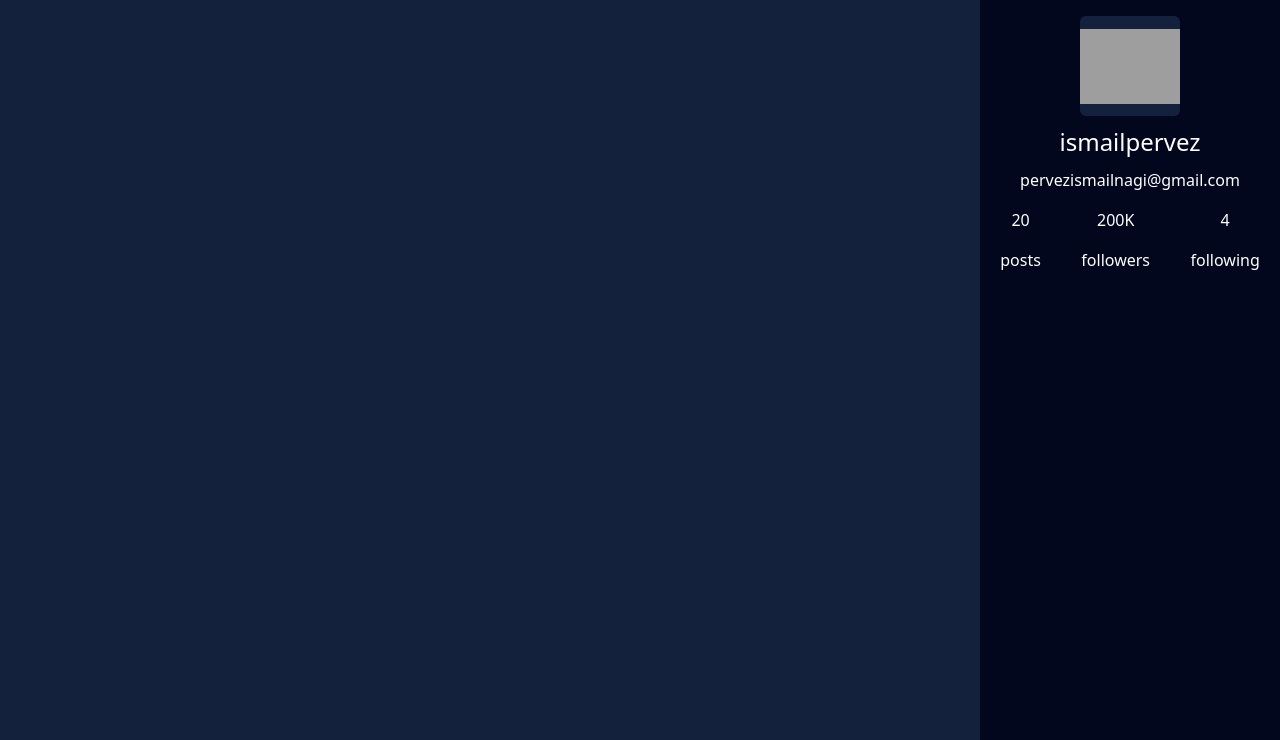
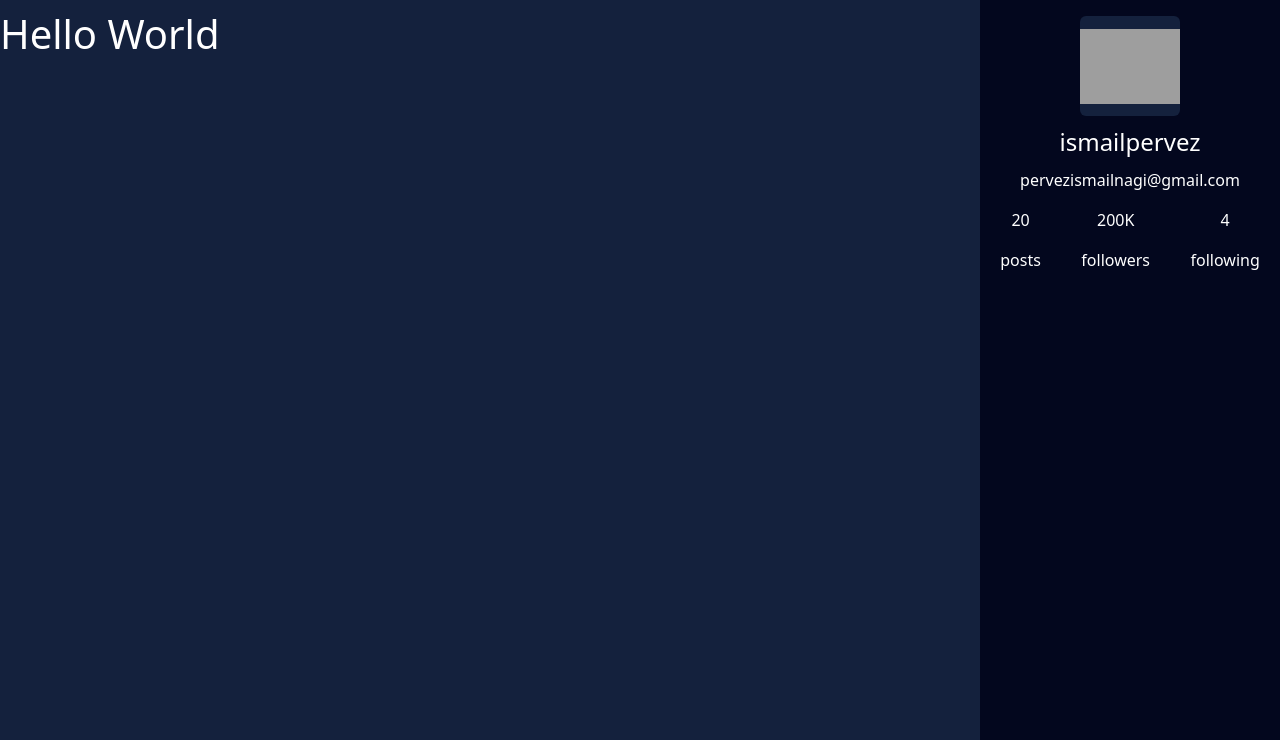
Before and after one commit to ismailPervez/pictogram, a Django app: page / in a window 1280 px wide. Shown: the part 60-800 px from the top of the page. Run offline with Django 4.2, Linux system fonts and the light colour scheme; some libraries are stand-ins or nearby versions; grey boxes are pictures that could not be loaded.

Commit message:
added a main content section and some styles to it

```diff
--- a/pictogram/users/static/users/main.css
+++ b/pictogram/users/static/users/main.css
@@ -88,3 +88,16 @@
     width: 100px;
     height: 100px;
 }
+
+/* main content */
+.content-container {
+    flex: 1;
+    margin-right: calc(100vw - calc(100vw - var(--side-bar-width)));
+    margin-top: 70px;
+}
+
+#main-content {
+    display: grid;
+    grid-template-columns: repeat(3, 1fr);
+    gap: 12px;
+}
--- a/pictogram/users/templates/users/base.html
+++ b/pictogram/users/templates/users/base.html
@@ -17,8 +17,10 @@
         {% include "users/header.html" %}
     </div>
     <main>
-        {% block content %}
-        {% endblock content %}
+        <section class="content-container">
+            {% block content %}
+            {% endblock content %}
+        </section>
         <!-- side bar -->
         {% include "users/sidebar.html" %}
     </main>
--- a/pictogram/users/templates/users/index.html
+++ b/pictogram/users/templates/users/index.html
@@ -1,4 +1,6 @@
 {% extends "users/base.html" %}
 {% block content %}
-    <h1>Home Page</h1>
+    <section id="main-content">
+        <h1>Hello World</h1>
+    </section>
 {% endblock %}
```
